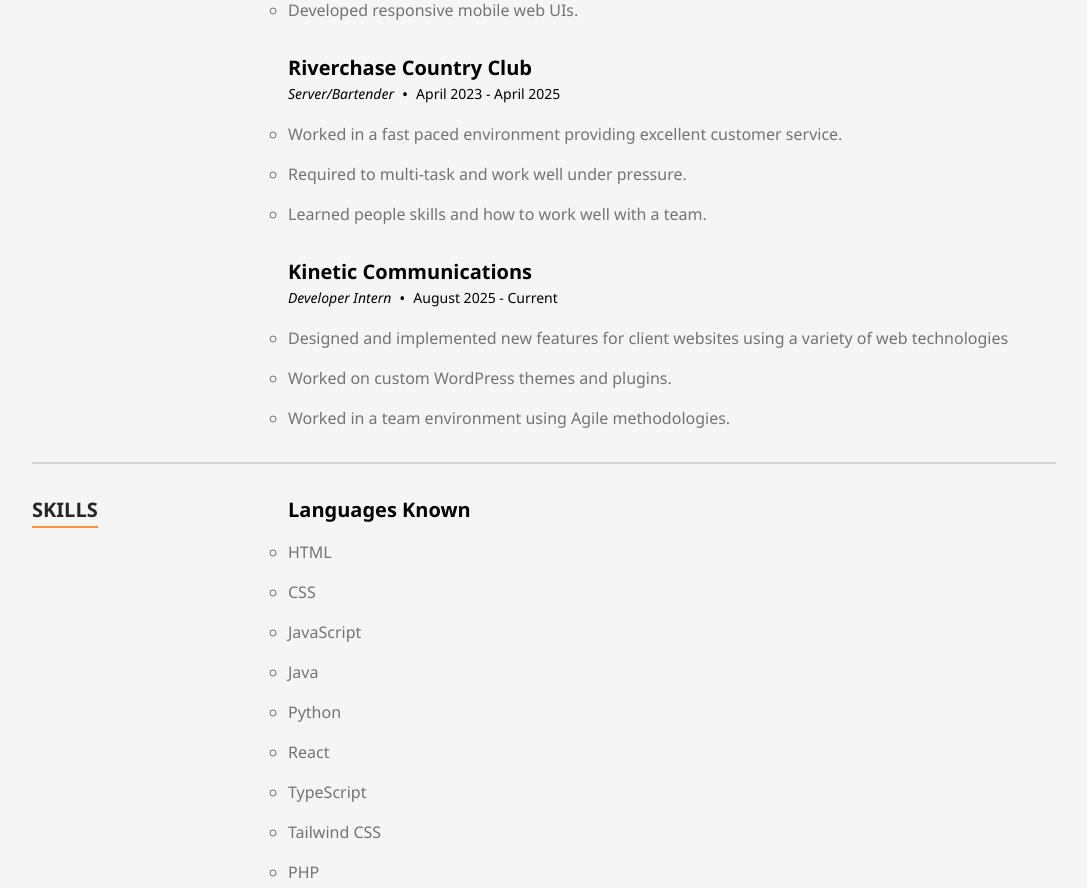
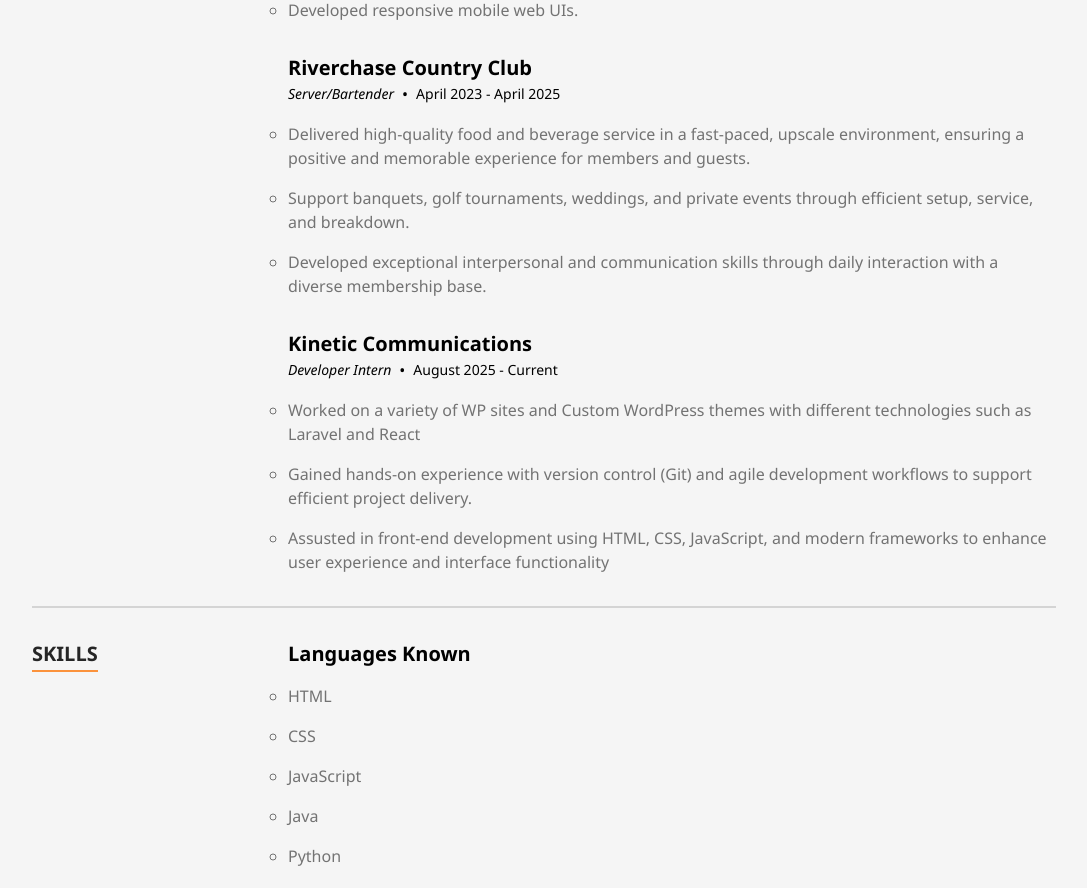
Before and after one commit to alexwhite017/react-website, a React (Vite) app: page / in a window 1280 px wide. Shown: the part 1940-2828 px from the top of the page, without its empty margins (96-1183 px from the left). Built offline with nearby package versions, Linux system fonts and the light colour scheme.

Commit message:
Changed wording on resume section

```diff
--- a/src/Components/Resume/Work.tsx
+++ b/src/Components/Resume/Work.tsx
@@ -57,14 +57,17 @@ const Work = () => {
             className="grid grid-cols-1 gap-4"
           >
             <li className="text-neutral-500">
-              Worked in a fast paced environment providing excellent customer
-              service.
+              Delivered high-quality food and beverage service in a fast-paced,
+              upscale environment, ensuring a positive and memorable experience
+              for members and guests.
             </li>
             <li className="text-neutral-500">
-              Required to multi-task and work well under pressure.
+              Support banquets, golf tournaments, weddings, and private events
+              through efficient setup, service, and breakdown.
             </li>
             <li className="text-neutral-500">
-              Learned people skills and how to work well with a team.
+              Developed exceptional interpersonal and communication skills
+              through daily interaction with a diverse membership base.
             </li>
           </ol>
         </div>
@@ -87,14 +90,17 @@ const Work = () => {
             className="grid grid-cols-1 gap-4"
           >
             <li className="text-neutral-500">
-              Designed and implemented new features for client websites using a
-              variety of web technologies
+              Worked on a variety of WP sites and Custom WordPress themes with
+              different technologies such as Laravel and React
             </li>
             <li className="text-neutral-500">
-              Worked on custom WordPress themes and plugins.
+              Gained hands-on experience with version control (Git) and agile
+              development workflows to support efficient project delivery.
             </li>
             <li className="text-neutral-500">
-              Worked in a team environment using Agile methodologies.
+              Assusted in front-end development using HTML, CSS, JavaScript, and
+              modern frameworks to enhance user experience and interface
+              functionality
             </li>
           </ol>
         </div>
```
